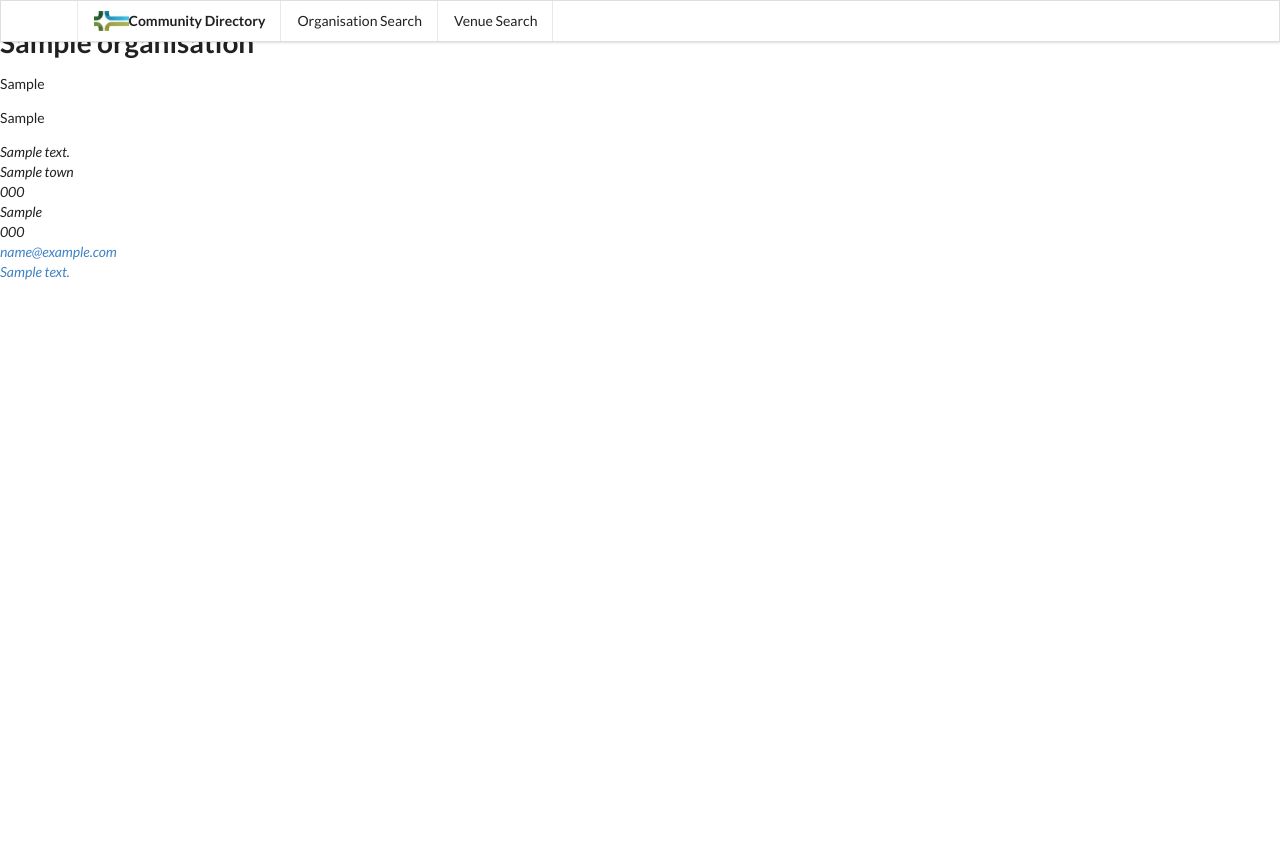
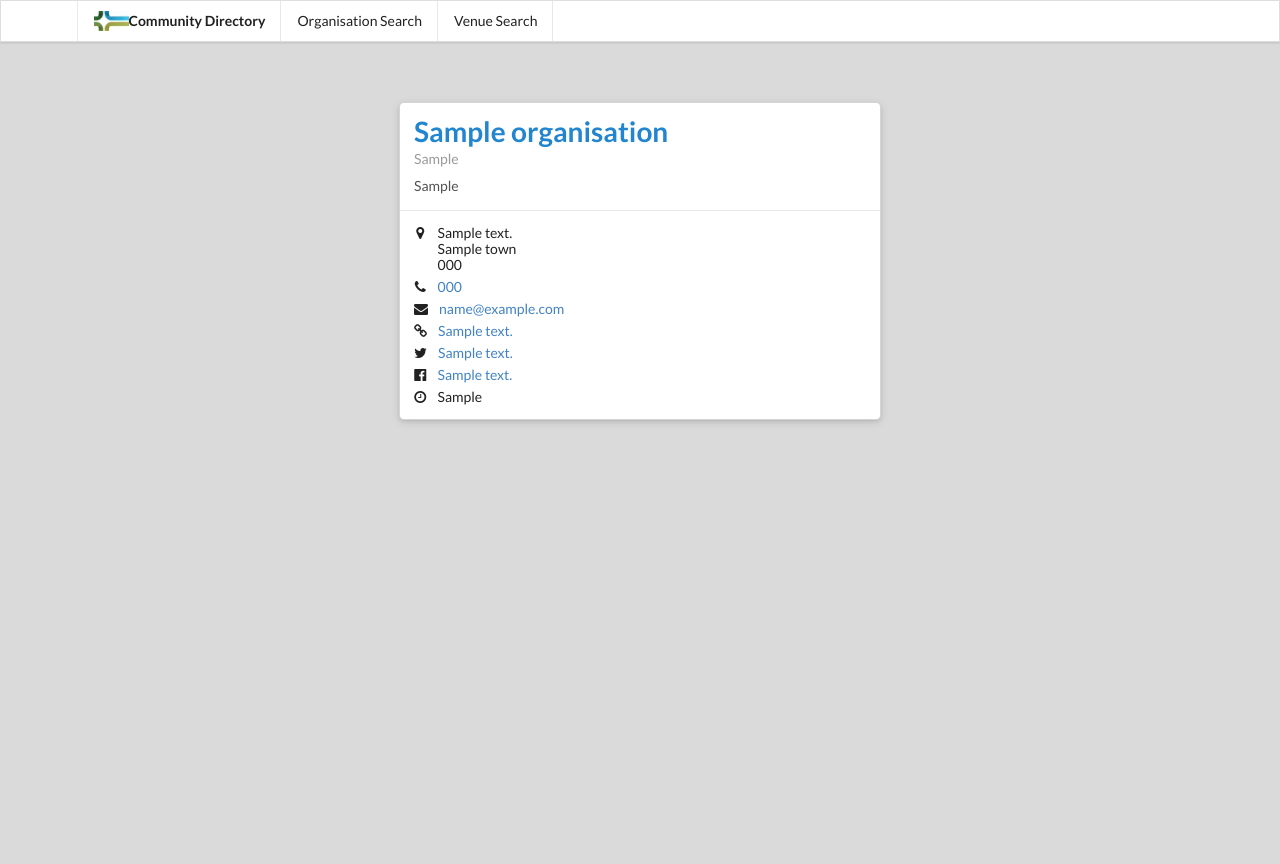
Before and after one commit to rosstimson/vcconnect-flask, a Flask app: template app/templates/org_details.html in a window 1280 px wide. Before the commit the page ends 280 px from the top, so only its background shows below. Run offline with Flask 2, Linux system fonts and the light colour scheme; the template is opened without the code that fills it: most values are stand-ins (such as "Sample title", 1, 10 or a date in 2020); parts of the project's set-up code (start-up, migrations or seed data) failed here and were passed over; some libraries are stand-ins or nearby versions.

Commit message:
Initial org details page.

```diff
--- a/app/templates/org_details.html
+++ b/app/templates/org_details.html
@@ -1,20 +1,94 @@
 {% extends "base.html" %}
 
-{% block title %}Org Details{% endblock %}
+{% block head %}
+{{ super() }}
+<style type="text/css">
+ body {
+   background-color: #DADADA;
+ }
+ .column {
+   max-width: 860px;
+   background-color: white;
+ }
+ main {
+   margin-top: 5% !important;
+ }
+ .ui.card,.ui.cards>.card {
+   width: 480px;
+ }
+</style>
+{% endblock %}
+
+{% block title %}Organisation Details{% endblock %}
 
 {% block page_content %}
-<h1>{{ org_details['Organisation'] }}</h1>
-<p>{{ org_details['ServicesProvided'] }}</p>
-<p>{{ org_details['MainPurpose'] }}</p>
 
-<address>
-  <span class="glyphicon glyphicon-map-marker"></span> {{ org_details['address1'] }}<br>
-  {{ org_details['Town'] }}<br>
-  {{ org_details['Postcode'] }}<br>
+<main class="ui middle aligned center aligned grid">
+  <div class="ui raised card">
+    <div class="content">
+      <div class="header">
+	<h1 class="ui blue header">
+	  {{ org_details['Organisation'] }}
+	</h1>
+      </div>
+      <div class="meta">{{ org_details['ServicesProvided'] }}</div>
+      <div class="description">
+	{{ org_details['MainPurpose'] }}
+      </div>
+    </div>
+    <div class="content">
+      <div class="ui list">
+	<div class="item">
+	  <i class="marker icon"></i>
+	  <div class="content">
+	    {{ org_details['address1'] }}<br>
+	    {{ org_details['Town'] }}<br>
+	    {{ org_details['Postcode'] }}
+	  </div>
+	</div>
+	<div class="item">
+	  <i class="phone icon"></i>
+	  <div class="content">
+	    <a href="tel:{{ org_details['Phone'] }}">{{ org_details['Phone'] }}</a>
+	  </div>
+	</div>
+	<div class="item">
+	  <i class="mail icon"></i>
+	  <div class="content">
+	    <a href="mailto:{{ org_details['EmailAddress'] }}">{{ org_details['EmailAddress'] }}</a>
+	  </div>
+	</div>
+	<div class="item">
+	  <i class="linkify icon"></i>
+	  <div class="content">
+	    <a href="{{ org_details['WebSiteAddress'] }}">{{ org_details['WebSiteAddress'] }}</a>
+	  </div>
+	</div>
+	<div class="item">
+	  <i class="twitter icon"></i>
+	  <div class="content">
+	    <a href="{{ org_details['TwitterDetails'] }}">{{ org_details['TwitterDetails'] }}</a>
+	  </div>
+	</div>
+	<div class="item">
+	  <i class="facebook icon"></i>
+	  <div class="content">
+	    <a href="{{ org_details['FacebookDetails'] }}">{{ org_details['TwitterDetails'] }}</a>
+	  </div>
+	</div>
+	<div class="item">
+	  <i class="clock icon"></i>
+	  <div class="content">
+	    {{ org_details['OpeningHours'] }}
+	  </div>
+	</div>
+      </div>
+    </div>
+  </div>
+</main>
 
-  <span class="glyphicon glyphicon-time"></span> {{ org_details['OpeningHours'] }}<br>
-  <span class="glyphicon glyphicon-phone"></span> {{ org_details['Phone'] }}<br>
-  <span class="glyphicon glyphicon-envelope"></span> <a href="mailto:{{ org_details['EmailAddress'] }}">{{ org_details['EmailAddress'] }}</a><br>
-  <span class="glyphicon glyphicon-home"></span> <a href="{{ org_details['WebSiteAddress'] }}">{{ org_details['WebSiteAddress'] }}</a><br>
-</address>
 {% endblock %}
+
+{% block scripts %}
+{{ super() }}
+{% endblock %}
```
